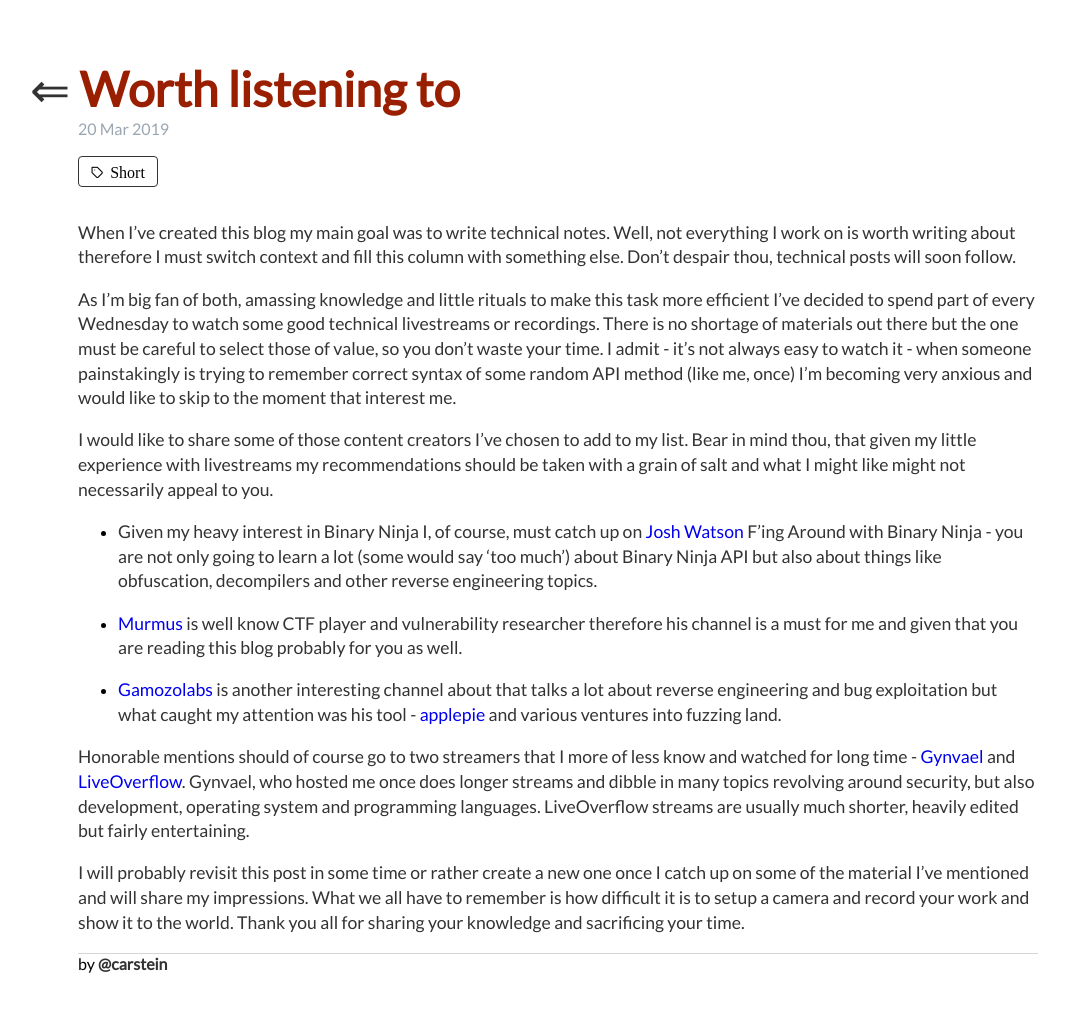
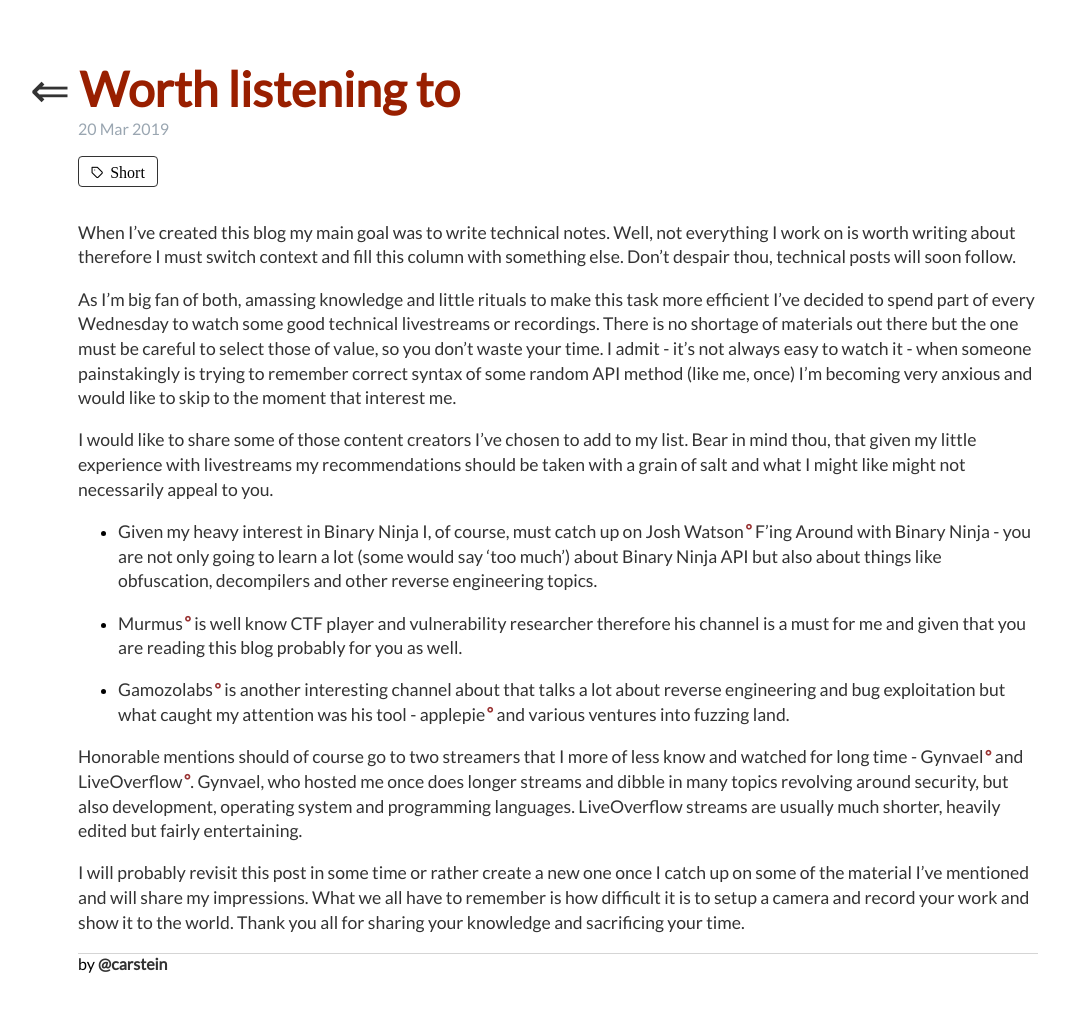
Before and after one commit to carstein/carstein.github.io, a Jekyll site: the page built from _posts/2019-03-20-worth listening.md, in a window 1280 px wide. Shown: the whole page, without its empty margins (82-1148 px from the left). Built offline with Jekyll 4.4.1, drawn with Linux system fonts in a browser that asks for light colours; some web fonts are replaced; a style sheet for code colours, icons or effects is not loaded.

Commit message:
Fixing links

```diff
--- a/css/style.css
+++ b/css/style.css
@@ -49,6 +49,8 @@
 ul.posts a {
   color: #333;
 }
+
+
 
 ul.posts a:hover {
   font-weight: bold;
@@ -130,6 +132,28 @@
   border-left: 0.5em solid;
   border-left-color: gray;
   padding-left: 1em;
+}
+
+.post a {
+    color: inherit;
+}
+
+.post a::after {
+    position: relative;
+    content: "﻿°";
+    margin-left: 0.1em;
+    font-size: 90%;
+    font-weight: bold;
+    top: -0.1em;
+    color: rgb(153, 51, 51);
+}
+
+.post a:hover {
+  background: #fbf3f3;
+  transition-property: background;
+  transition-duration: 0.2s;
+
+  border-radius: 8px;
 }
 
 blockquote > p {
```
